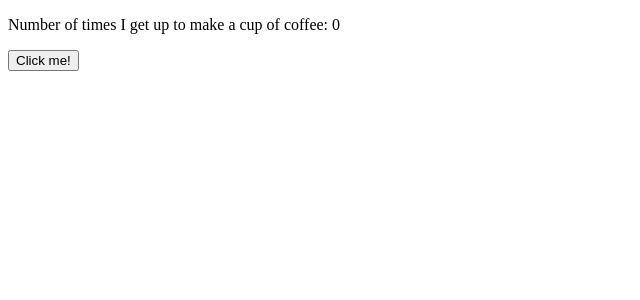
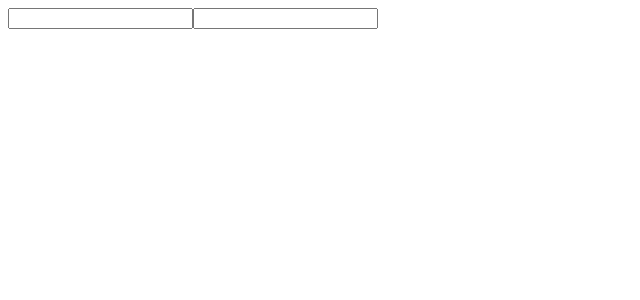
Before and after one commit to PaduaC/reacthooksfundamentals, a React (Create React App) app: page / in a window 1280 px wide. Shown: the top 300 px of the page, without its empty margins (0-640 px from the left). Built offline with nearby package versions, Linux system fonts and the light colour scheme.

Commit message:
Created useForm component to handle values

```diff
--- a/src/App.js
+++ b/src/App.js
@@ -1,21 +1,20 @@
 import React, { useState } from "react";
-
+import { useForm } from "./useForm";
 function App() {
-  const [count, setCount] = useState(0);
-
-  const numberOfDrinks = () => {
-    setCount(count + 1);
-    if (count === 2) {
-      alert("You drink wayyyy too much caffeine, Please stop");
-    } else if (count >= 4) {
-      alert("Srsly stop. You need to see a doctor!");
-    }
-  };
+  // useState returns an array
+  // This is too time consuming so we should create a custom hook
+  // The use from hook enables us to update the email and password with less code
+  const [values, handleChange] = useForm({ email: "", password: "" });
 
   let content = (
     <div>
-      <p>Number of times I get up to make a cup of coffee: {count}</p>
-      <button onClick={numberOfDrinks}>Click me!</button>
+      <input name="email" value={values.email} onChange={handleChange} />
+      <input
+        type="password"
+        name="password"
+        value={values.password}
+        onChange={handleChange}
+      />
     </div>
   );
   return content;
--- /dev/null
+++ b/src/useForm.js
@@ -0,0 +1,14 @@
+import { useState } from "react";
+
+export const useForm = (initialValues) => {
+  const [values, setValues] = useState(initialValues);
+  return [
+    values,
+    (e) => {
+      setValues({
+        ...values,
+        [e.target.name]: e.target.value,
+      });
+    },
+  ];
+};
```
Also changed, not shown: 1 other file (tests, documents, lock files or other folders).
